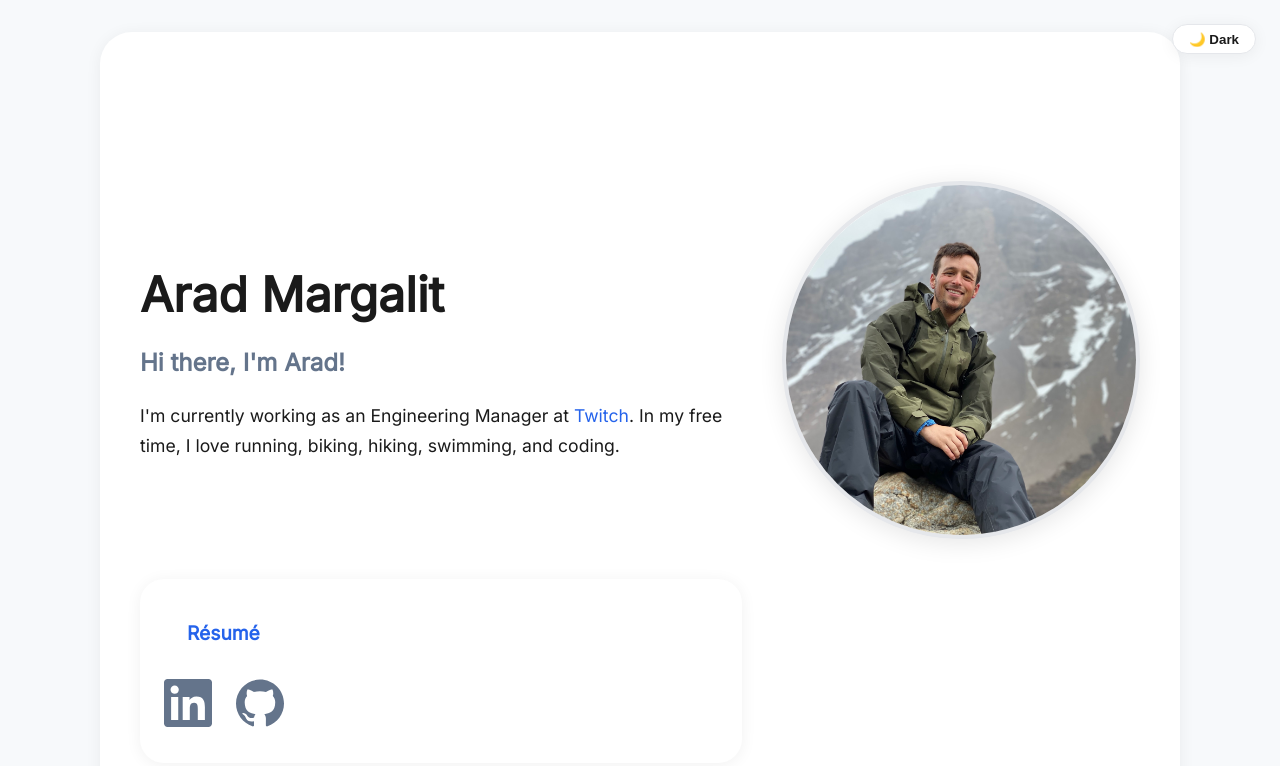
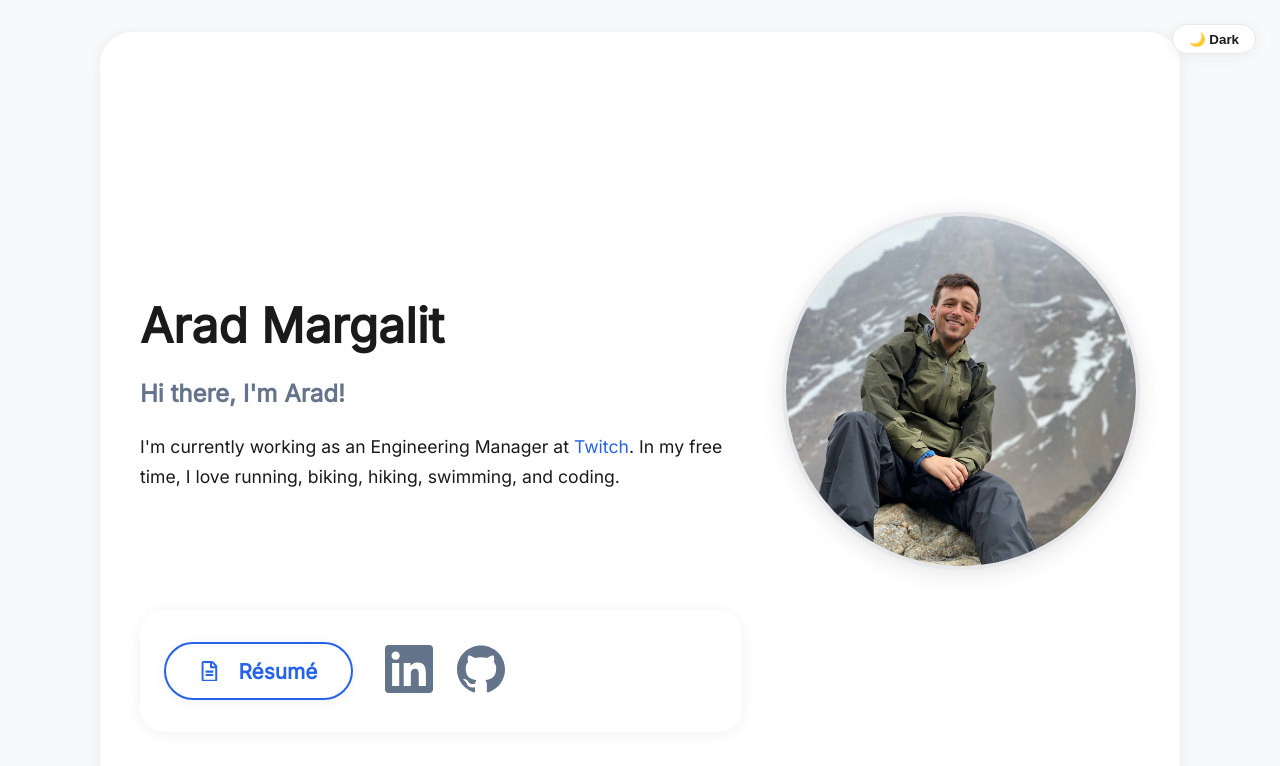
Before and after one commit to aradmargalit/portfolio, a Next.js app: page / in a window 1280 px wide. Shown: the top 766 px of the page. Built offline with nearby package versions, Linux system fonts and the light colour scheme.

Commit message:
finish redesign

```diff
--- a/src/app/page.scss
+++ b/src/app/page.scss
@@ -93,24 +93,31 @@ a:hover {
       box-shadow: var(--shadow-card);
       padding: 2rem 1.5rem;
       display: flex;
-      flex-direction: column;
-      align-items: flex-start;
-      gap: 1.5rem;
+      flex-direction: row;
+      align-items: center;
+      gap: 2rem;
 
       .resume-link {
-        font-size: 1.2rem;
-        font-weight: 600;
+        font-size: 1.3rem;
+        font-weight: 700;
         color: var(--color-primary);
-        background: none;
-        border: none;
-        padding: 0.5em 1.2em;
+        background: var(--color-bg-alt);
+        border: 2px solid var(--color-primary);
+        padding: 0.7em 1.6em;
         border-radius: 999px;
-        transition: background 0.2s, color 0.2s;
+        display: inline-flex;
+        align-items: center;
+        gap: 0.5em;
+        box-shadow: 0 2px 12px 0 rgba(0,0,0,0.06);
+        transition: background 0.2s, color 0.2s, border 0.2s;
         cursor: pointer;
+        text-decoration: none;
+        outline: none;
 
-        &:hover {
+        &:hover, &:focus {
           background: var(--color-primary);
           color: #fff;
+          border-color: var(--color-primary);
         }
       }
 
--- a/src/app/page.tsx
+++ b/src/app/page.tsx
@@ -3,6 +3,7 @@ import './page.scss';
 
 import { SiGithub } from '@react-icons/all-files/si/SiGithub';
 import { SiLinkedin } from '@react-icons/all-files/si/SiLinkedin';
+import { FaRegFileAlt } from 'react-icons/fa';
 import Image from 'next/image';
 import Link from 'next/link';
 import React from 'react';
@@ -24,6 +25,7 @@ export default function Landing() {
         <Image className="main-photo" src={profile} alt="Picture of Arad hiking" placeholder="blur" />
         <div className="resume-socials">
           <Link className="resume-link" href="/resume">
+            <FaRegFileAlt style={{ marginRight: 8, verticalAlign: 'middle' }} />
             <span>Résumé</span>
           </Link>
           <div className="socials">
```
